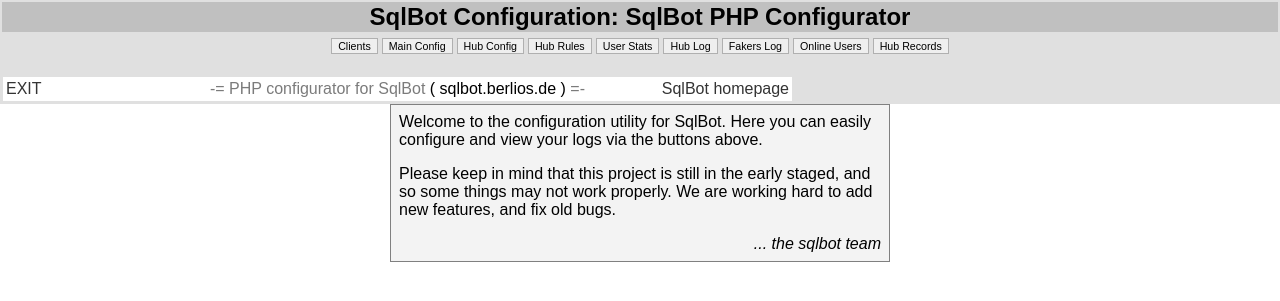
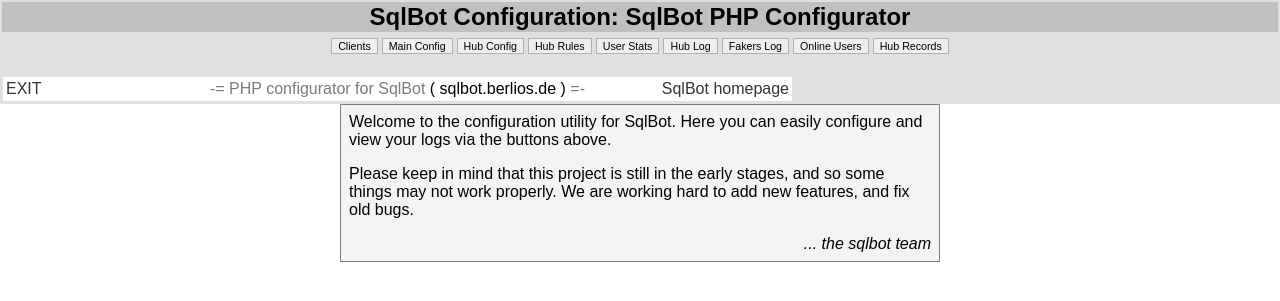
Before and after one commit to BackupTheBerlios/sqlbot, a PHP site: page / in a window 1280 px wide. Shown: the top 301 px of the page. Run offline with PHP 8.4, Linux system fonts and the light colour scheme.

Commit message:
Spelling errors :-( Design layout change

```diff
--- a/php-sqlbot/index.php
+++ b/php-sqlbot/index.php
@@ -3,11 +3,11 @@ $page_title="SqlBot PHP Configurator";
 include("header.ini");
 ?>
 
-<div align="center"><table width="500" class="intro">
+<div align="center"><table width="600" class="intro">
 <tr>
 <td>Welcome to the configuration utility for SqlBot. Here you can easily configure and view your logs via the buttons above.<p>
 
-Please keep in mind that this project is still in the early staged, and so some things may not work properly. We are working hard to add new features, and fix old bugs.
+Please keep in mind that this project is still in the early stages, and so some things may not work properly. We are working hard to add new features, and fix old bugs.
 <div align="right"><em>... the sqlbot team</em></div></td>
 </tr>
 </table></div>
```
